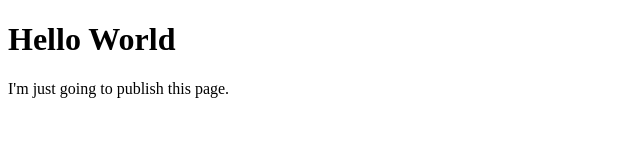
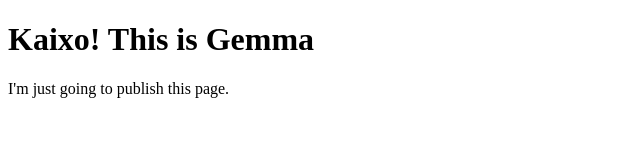
Before and after one commit to Geh-mah/portfolio, a plain HTML site: page index.html in a window 1280 px wide. Shown: the whole page, without its empty margins (0-640 px from the left). Drawn offline with Linux system fonts and the light colour scheme.

Commit message:
Update index.html

```diff
--- a/index.html
+++ b/index.html
@@ -1,7 +1,7 @@
 <!DOCTYPE html>
 <html>
 <body>
-<h1>Hello World</h1>
+<h1>Kaixo! This is Gemma</h1>
 <p>I'm just going to publish this page.</p>
 </body>
 </html>
```
